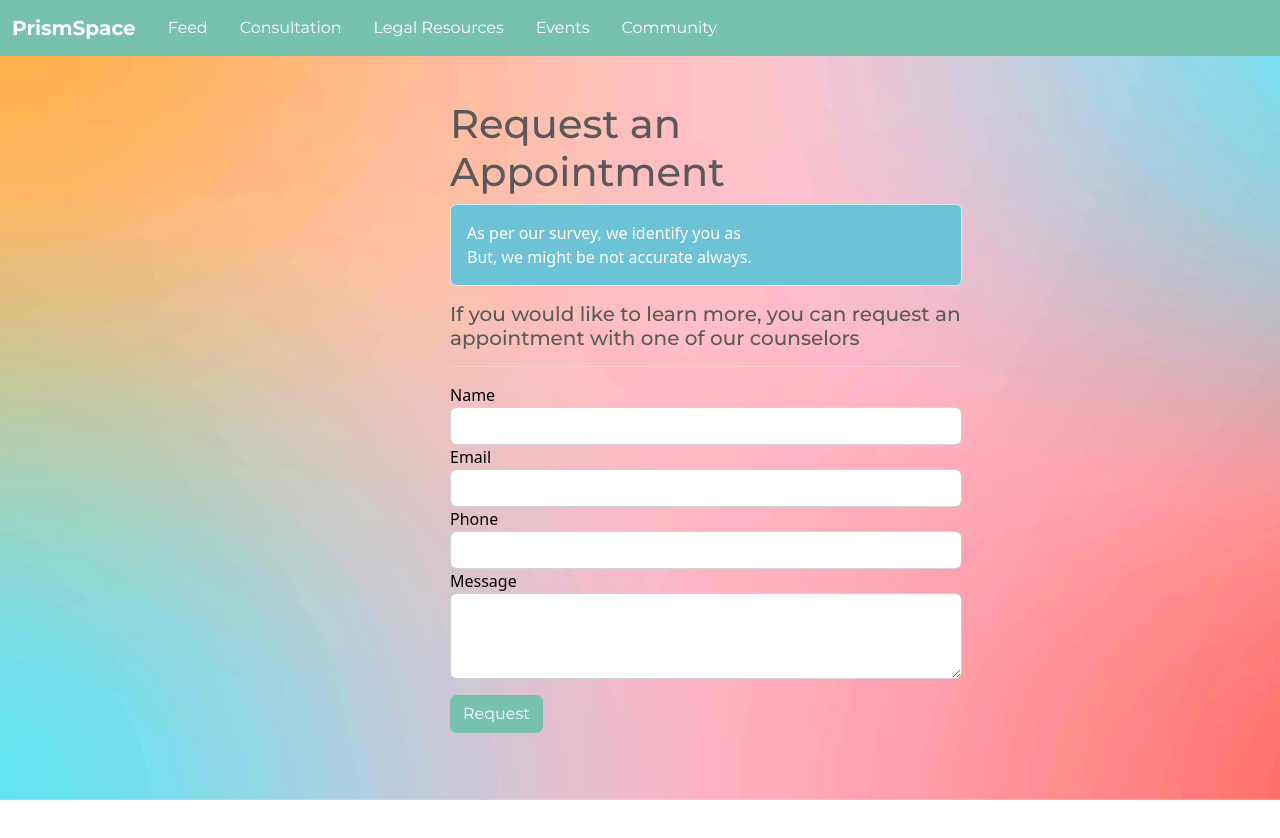
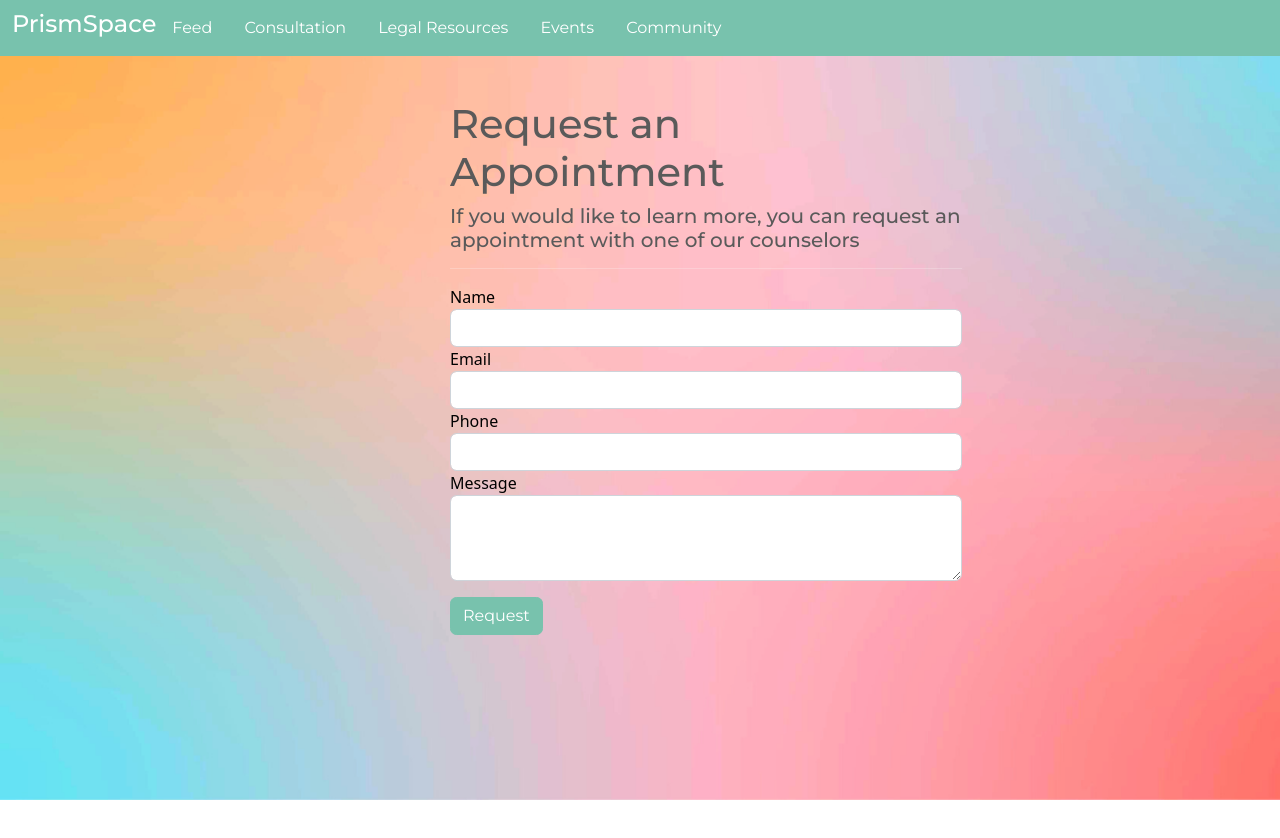
Before and after one commit to chayakusi/PrismSpace, a React (Create React App) app: page /consultation in a window 1280 px wide. Shown: the top 838 px of the page. Built offline with nearby package versions, Linux system fonts and the light colour scheme.

Commit message:
adding avatar

```diff
--- a/src/Feed.js
+++ b/src/Feed.js
@@ -13,8 +13,8 @@ const ArticleFeed = () => {
 
   return (
     <div>
+        <Navbar/>
 
-        <Navbar/>
         <div style={styleobj}>
         <div class="card text-black mb-3">
         <h4 class="card-header">What's on your mind?</h4>
--- a/src/Navbar.js
+++ b/src/Navbar.js
@@ -9,13 +9,16 @@ const Navbar = () => {
   return (
     <nav class="navbar navbar-expand-lg navbar-dark bg-primary">
   <div class="container-fluid">
-    <a class="navbar-brand" style={{fontWeight: "bold"}} href="#">PrismSpace</a>
+  <Link to="/" style={{ textDecoration: "none" }}>
+  <h4 style={{color:"white"}}>PrismSpace</h4>
+    </Link>
+
     <button class="navbar-toggler" type="button" data-bs-toggle="collapse" data-bs-target="#navbarColor02" aria-controls="navbarColor02" aria-expanded="false" aria-label="Toggle navigation">
       <span class="navbar-toggler-icon"></span>
     </button>
     <div class="collapse navbar-collapse" id="navbarColor02">
       <ul class="navbar-nav me-auto">
-        <Link to="/articles" style={{ textDecoration: "none" }}>
+        <Link to="/articles" style={{ textDecoration: "none",}}>
           <li className="nav-links">Feed</li>
         </Link>
         <Link to="/consultation" style={{ textDecoration: "none" }}>
--- a/src/Questionnaire.js
+++ b/src/Questionnaire.js
@@ -27,10 +27,10 @@ export default function Questionnaire() {
     if(currentQuestion === questions.length - 1) {
         var yes = responses.filter((ele) => ele === "Yes").length;
         if(yes < 4) {
-            navigate('/consultation?yes=1');
+            navigate('/consultation?yes=0');
         }
         else{
-            navigate('/consultation?yes=0');
+            navigate('/consultation?yes=1');
         }
       }
   }
--- a/src/consultation.js
+++ b/src/consultation.js
@@ -32,15 +32,11 @@ const ConsultationForm = () => {
 
     <div style={styleobj}>
     <h1>Request an Appointment</h1>
-    <div class="alert alert-dismissible alert-info">
-  As per our survey, we identify you as
-  {answer === "1" && <strong> Queer! </strong> }
-  {answer === "0" && <strong> Straight! </strong> }
-  <br></br>But, we might be not accurate always.
-</div>
+    {answer === "1" && <div class="alert alert-dismissible alert-info">  As per our survey, we identify you as <strong>Queer! </strong>  <br></br>But, we might be not accurate always.</div>  }
+    {answer === "0" && <div class="alert alert-dismissible alert-info">  As per our survey, we identify you as <strong>Straight! </strong>  <br></br>But, we might be not accurate always.</div>  }
     <h5>If you would like to learn more, you can request an appointment with one of our counselors</h5>
     <hr></hr>
-    <form onSubmit={handleSubmit} style={{color:'ActiveBorder'}}>
+    <form onSubmit={handleSubmit} style={{color:'black'}}>
       <div className="form-group">
         <label htmlFor="name">Name</label>
         <input
```
Also changed, not shown: src/userProfile.js (added, +20 -0 lines), src/assets/sampleavatar.jpg (added).
